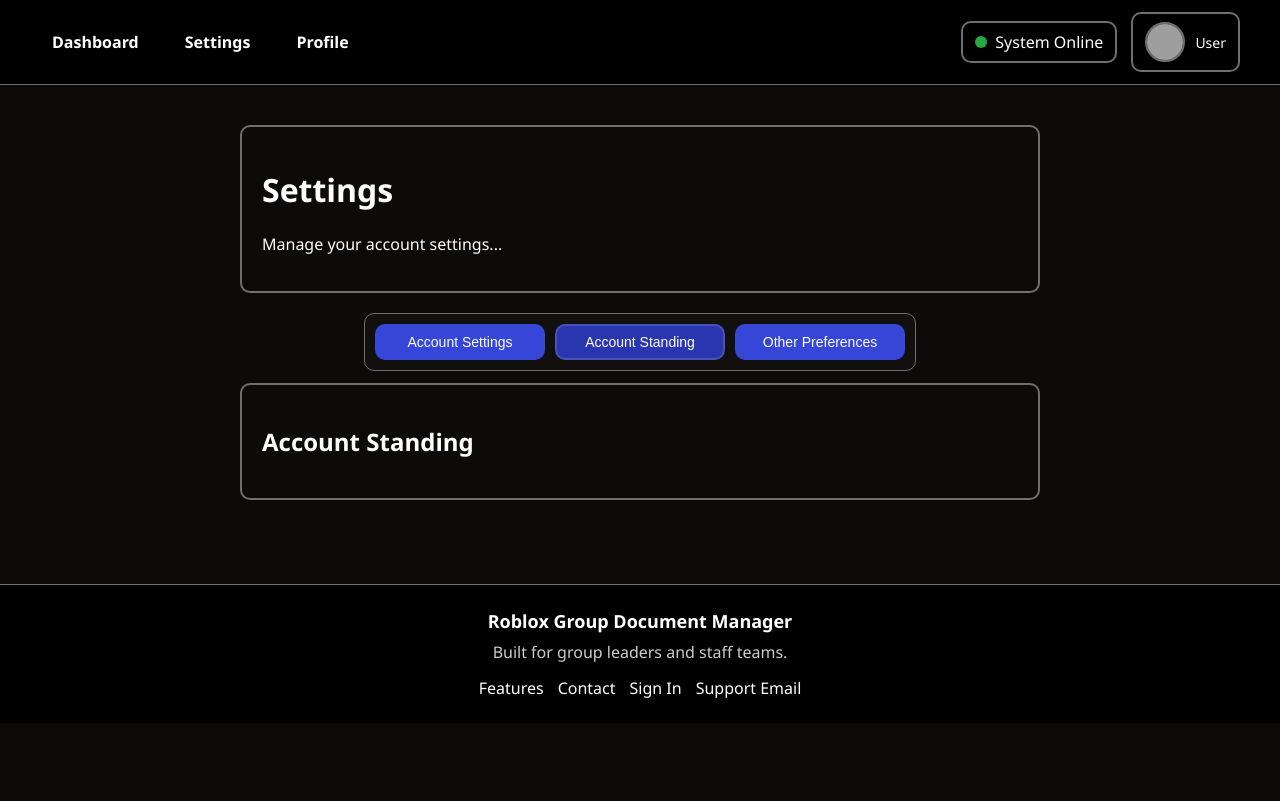
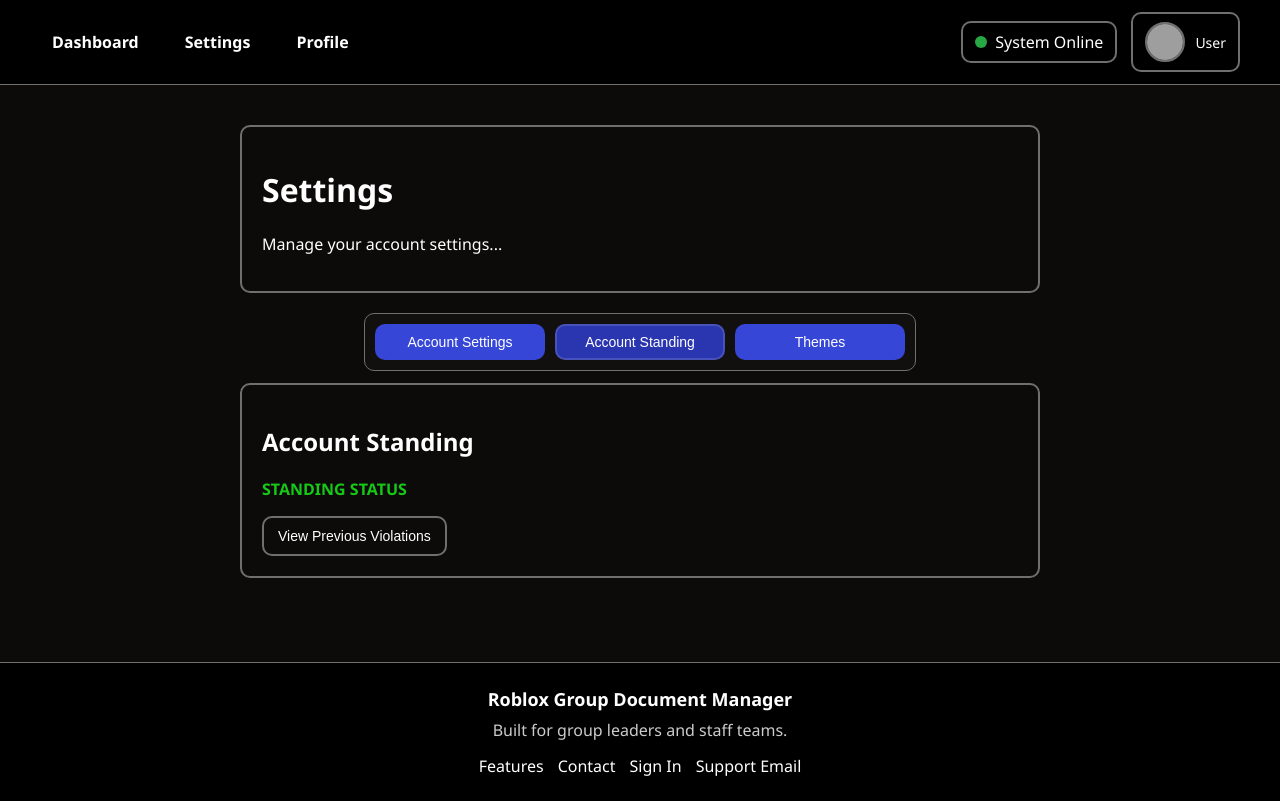
Before and after one commit to CamoBlamo/RBLXDOCMANAGER, a Next.js app: page /dashboard/settings in a window 1280 px wide. Both pictures are taken after a click on the button "Account Standing". Built offline with nearby package versions, Linux system fonts and the light colour scheme; no server answers; grey boxes are pictures that could not be loaded.

Commit message:
settings account standing page

```diff
--- a/src/app/dashboard/settings/settingsClient.js
+++ b/src/app/dashboard/settings/settingsClient.js
@@ -27,9 +27,9 @@ export default function SettingsClient({ profileImageUrl, profileName, email, ex
           >Account Standing</button>
           <button
             className="open-workspace-btn"
-            aria-pressed={active === "other"}
-            onClick={() => setActive("other")}
-          >Other Preferences</button>
+            aria-pressed={active === "themes"}
+            onClick={() => setActive("themes")}
+          > Themes</button>
         </div>
 
         <div className="settings-div" hidden={active !== "account"}>
@@ -41,11 +41,14 @@ export default function SettingsClient({ profileImageUrl, profileName, email, ex
 
         <div className="settings-div" hidden={active !== "standing"}>
           <h2>Account Standing</h2>
-          {/* standing content */}
+          <p id="account-standing-status">STANDING STATUS</p>
+
+          <button id="report-issue-btn" className="open-workspace-btn secondary">View Previous Violations</button>
         </div>
 
-        <div className="settings-div" hidden={active !== "other"}>
-          <h2>Other Preferences</h2>
+        <div className="settings-div" hidden={active !== "themes"}>
+          <h2>Themes</h2>
+          <p>Choose your preferred theme.</p>
           {/* other content */}
         </div>
       </main>
--- a/src/app/globals.css
+++ b/src/app/globals.css
@@ -1650,3 +1650,7 @@ select option {
 select option {
   background: #fff;
 }
+#account-standing-status {
+  color: rgb(22, 201, 22);
+  font-weight: bold;
+}
--- a/src/app/workspace/WorkspaceClient.js
+++ b/src/app/workspace/WorkspaceClient.js
@@ -513,8 +513,8 @@ export default function WorkspaceClient({ profileImageUrl, profileName }) {
               <h3>Active Members</h3>
               <ul className="workspace-ops-members">
                 {activeMembers.map((member) => (
-                  <li key={user?.username}>
-                    <span>{user?.username}</span>
+                  <li key={member?.username}>
+                    <span>{member?.username}</span>
                     <strong>{member.presence}</strong>
                   </li>
                 ))}
```
